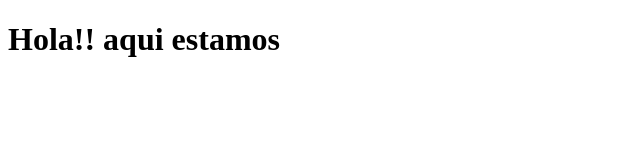
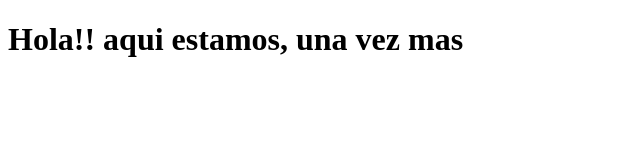
Before and after one commit to hizavalza/coursera-test, a plain HTML site: page site_2/index.html in a window 1280 px wide. Shown: the whole page, without its empty margins (0-640 px from the left). Drawn offline with Linux system fonts and the light colour scheme.

Commit message:
otro add menor

```diff
--- a/site_2/index.html
+++ b/site_2/index.html
@@ -4,7 +4,7 @@
 	<title>New Site</title>
 </head>
 <body>
-	<h1>Hola!! aqui estamos</h1>
+	<h1>Hola!! aqui estamos, una vez mas</h1>
 
 </body>
 </html>
```
